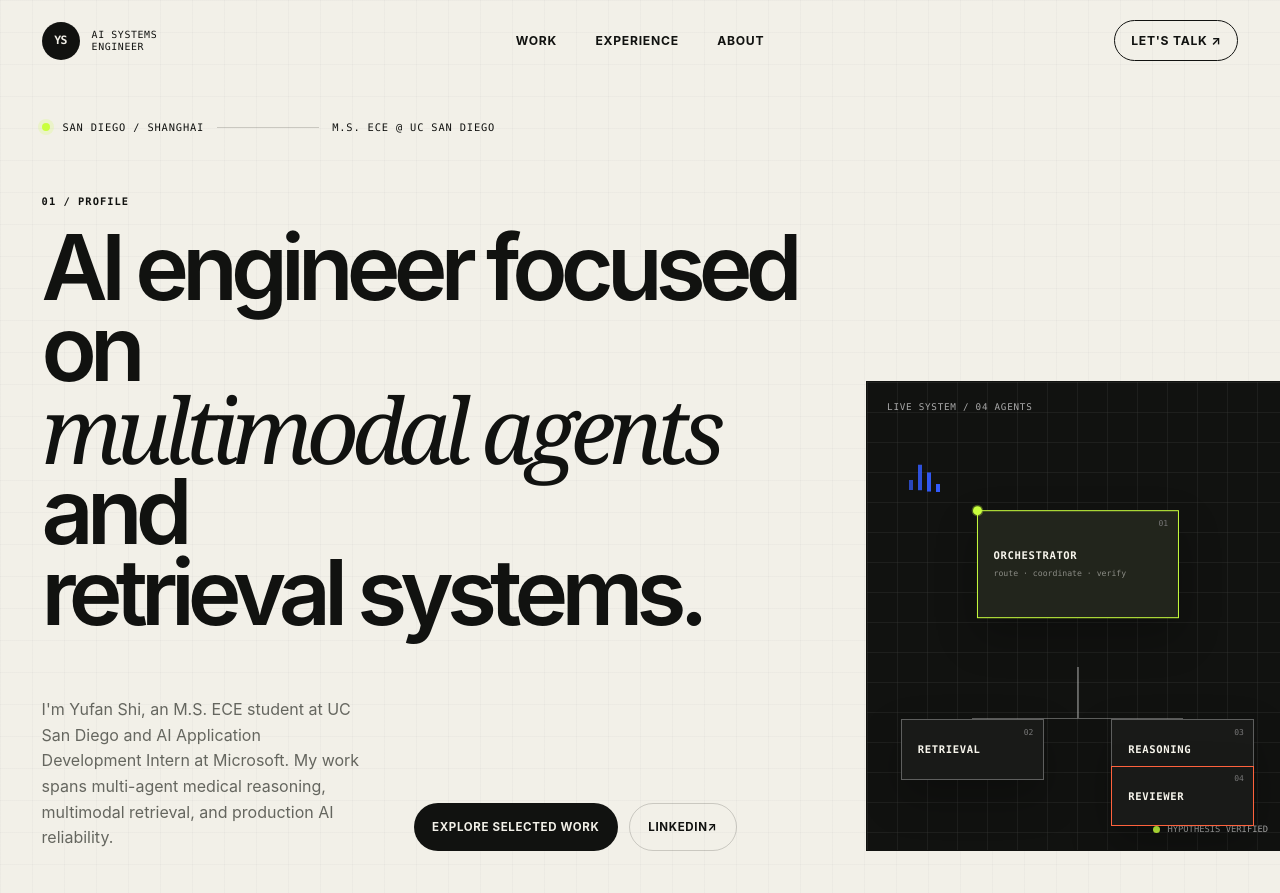
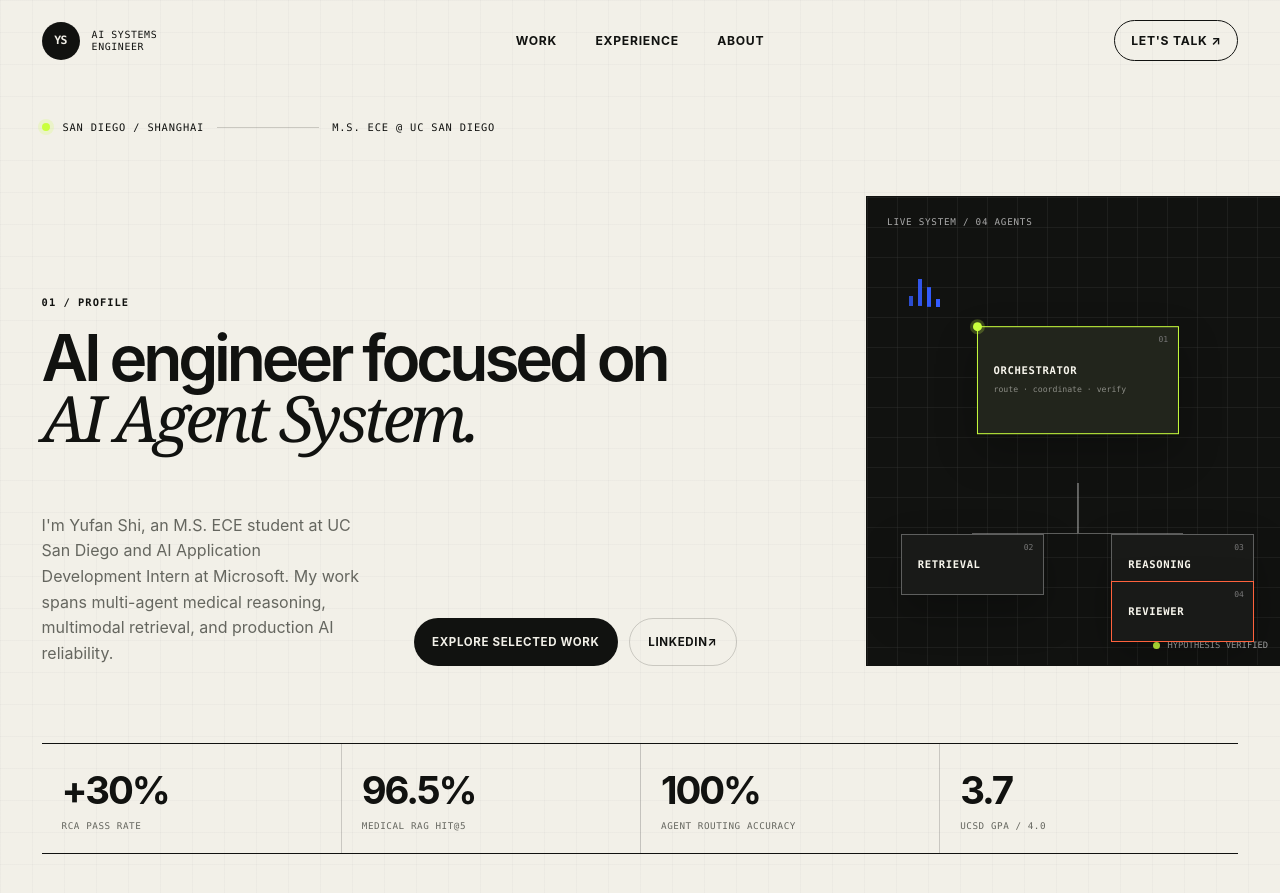
Before and after one commit to YufanPeter/yufanpeter.github.io, a Jekyll site: the page built from _pages/about.md, in a window 1280 px wide and 900 px high. Shown: the top 893 px of the window. Built offline with Jekyll 4.4.1, drawn with Linux system fonts in a browser that asks for light colours.

Commit message:
Reduce and refocus hero headline

```diff
--- a/_pages/about.md
+++ b/_pages/about.md
@@ -37,8 +37,7 @@ redirect_from:
         <p class="section-index" data-reveal>01 / Profile</p>
         <h1 id="hero-title" data-reveal>
           AI engineer focused on<br>
-          <em>multimodal agents</em> and<br>
-          retrieval systems.
+          <em>AI Agent System.</em>
         </h1>
         <div class="hero__bottom" data-reveal>
           <p>
--- a/assets/css/portfolio.css
+++ b/assets/css/portfolio.css
@@ -137,12 +137,12 @@ main { overflow: hidden; }
 .section-index, .project__number, .panel-label { margin: 0; font: 600 0.65rem/1 var(--mono); letter-spacing: 0.1em; text-transform: uppercase; }
 
 .hero h1 {
-  max-width: 980px;
+  max-width: 820px;
   margin: 1.25rem 0 0;
-  font-size: clamp(3.3rem, 7.1vw, 7.25rem);
+  font-size: clamp(2.9rem, 5vw, 5.4rem);
   font-weight: 570;
-  line-height: 0.89;
-  letter-spacing: -0.075em;
+  line-height: 0.94;
+  letter-spacing: -0.065em;
 }
 
 h1 em, h2 em { font-family: var(--serif); font-weight: 400; }
@@ -300,7 +300,7 @@ h1 em, h2 em { font-family: var(--serif); font-weight: 400; }
   .hero { padding: 96px 1rem 0; }
   .hero__eyebrow { flex-wrap: wrap; margin-bottom: 2.5rem; }
   .hero__eyebrow-rule { display: none; }
-  .hero h1 { font-size: clamp(3rem,15vw,5rem); line-height: .91; }
+  .hero h1 { font-size: clamp(2.65rem,11vw,3.8rem); line-height: .95; }
   .hero__bottom { grid-template-columns: 1fr; margin-top: 2.5rem; }
   .hero__actions { margin-top: .5rem; }
   .button { flex: 1 1 auto; }
```
